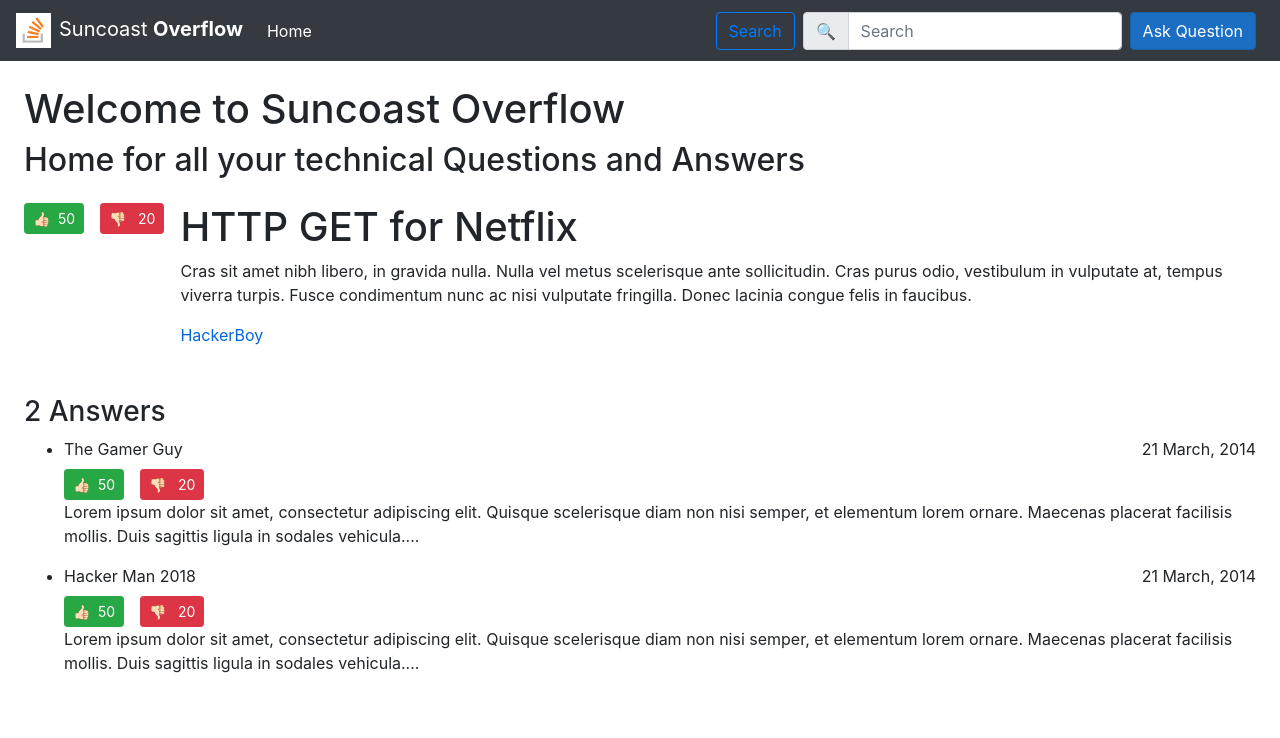
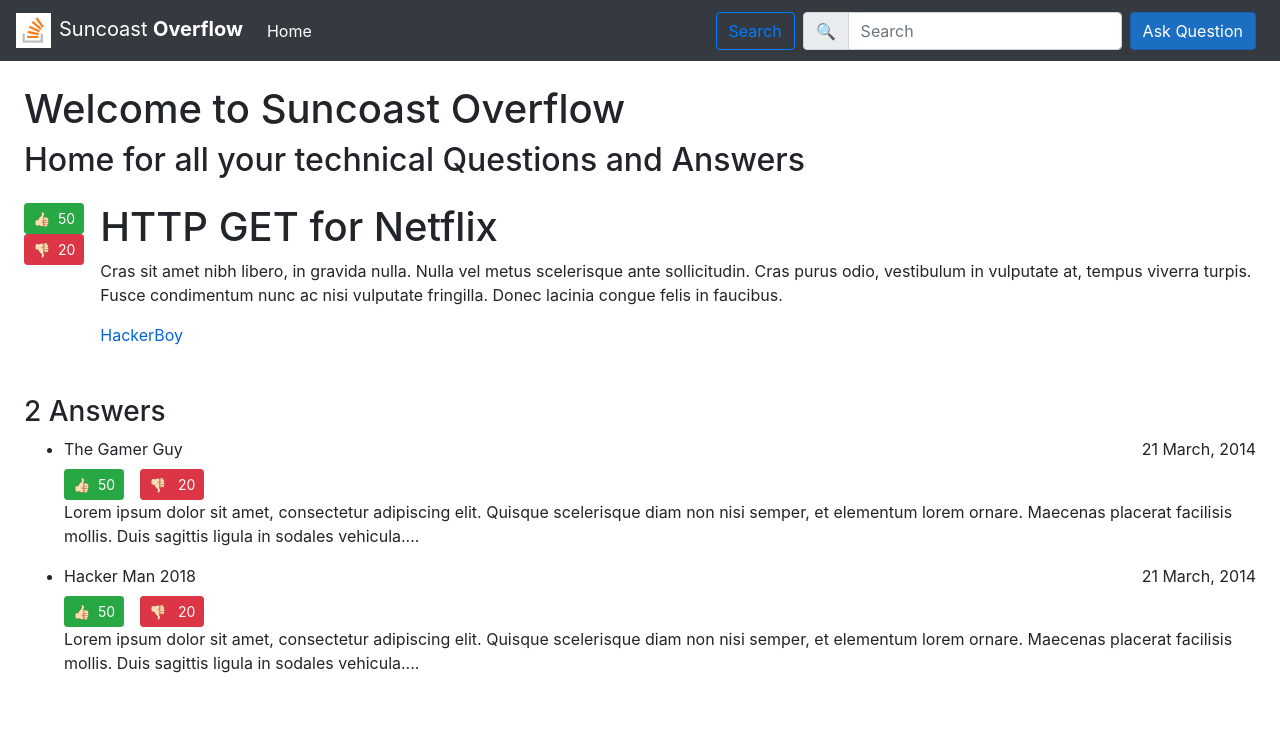
Before and after one commit to Agent-Banks/SuncoastOverflow, a React (Create React App) app in the folder ClientApp/: page /questions/42 in a window 1280 px wide. Shown: the top 738 px of the page. Built offline with nearby package versions, Linux system fonts and the light colour scheme.

Commit message:
fixed display issue

```diff
--- a/ClientApp/src/custom.scss
+++ b/ClientApp/src/custom.scss
@@ -12,3 +12,8 @@ code {
   background-color: #1b6ec2;
   border-color: #1861ac;
 }
+
+.votesButton {
+  display: flex;
+  flex-direction: column;
+}
--- a/ClientApp/src/pages/ShowQuestion.jsx
+++ b/ClientApp/src/pages/ShowQuestion.jsx
@@ -3,8 +3,9 @@ import { Link } from 'react-router-dom'
 
 export function ShowQuestion() {
   return (
-    <div className="taco-listing">
+    <div className="specific-question">
       <div className="media mb-5">
+        <div className="votesButton">
           <small className="mr-3">
             <button className="btn btn-success btn-sm">
               <span className="mr-2" role="img" aria-label="upvote">
@@ -15,12 +16,13 @@ export function ShowQuestion() {
           </small>
           <small className="mr-3">
             <button className="btn btn-danger btn-sm">
-            <span className="mr-2" role="img" aria-label="downvote">
+              <span className="mr-1" role="img" aria-label="downvote">
                 👎🏻
               </span>{' '}
               20
             </button>
           </small>
+        </div>
         <div className="media-body">
           <h1 className="mt-0">HTTP GET for Netflix</h1>
           <p>
```
Lines whose indentation alone changed are shown as unchanged.
